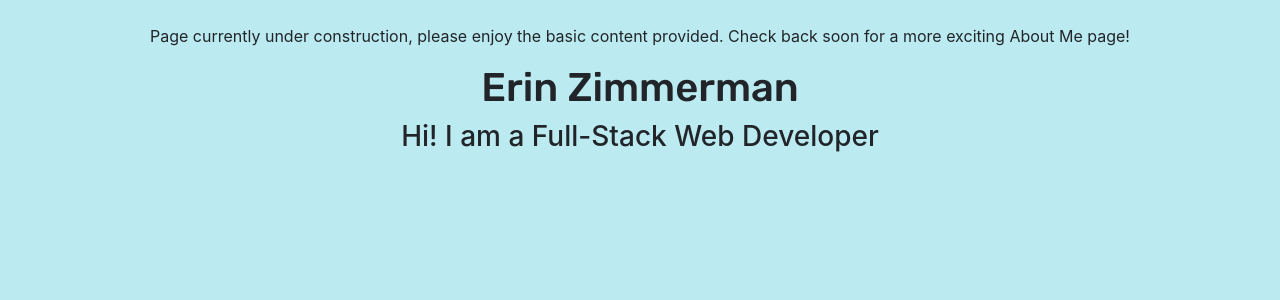
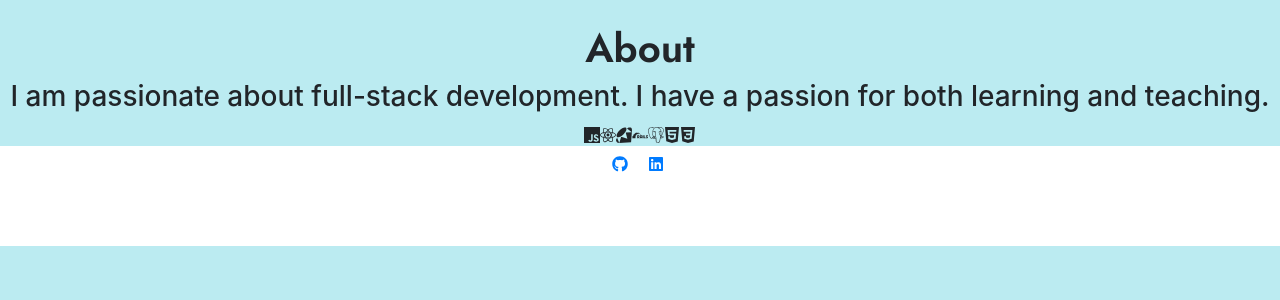
Before and after one commit to zyzzyxis/StaticPortfolio, a React (Create React App) app: page /about in a window 1280 px wide. Shown: the top 300 px of the page. Built offline with nearby package versions, Linux system fonts and the light colour scheme.

Commit message:
imported and added icons, footer

```diff
--- a/package.json
+++ b/package.json
@@ -11,6 +11,7 @@
     "react": "^17.0.2",
     "react-bootstrap": "^1.6.0",
     "react-dom": "^17.0.2",
+    "react-icons": "^4.2.0",
     "react-router": "^5.2.0",
     "react-router-dom": "^5.2.0",
     "react-scripts": "4.0.3",
--- a/src/App.js
+++ b/src/App.js
@@ -5,6 +5,7 @@ import Home from './pages/Home';
 import About from './pages/About';
 import Projects from './pages/Projects';
 import ContactMe from './pages/ContactMe';
+
 
 function App() {
   return (
--- /dev/null
+++ b/src/components/Footer.js
@@ -0,0 +1,21 @@
+import React from 'react'
+import {FaGithub, FaLinkedin} from "react-icons/fa";
+import {Link} from 'react-router-dom'
+import './basicstyles.css'
+
+const Footer = () => (
+  <div className='wrap'>
+    <div>
+      <div className="icons">
+        <Link href="https://github.com/zyzzyxis" target="_blank">
+          <FaGithub style={{margin:'10px'}}/>
+        </Link>
+        <Link href="https://www.linkedin.com/in/erin-zimmerman/" target="_blank">
+          <FaLinkedin style={{margin:'10px'}}/>
+        </Link>
+      </div>
+    </div>
+  </div>
+  )
+
+  export default Footer
--- a/src/components/basicstyles.css
+++ b/src/components/basicstyles.css
@@ -1,11 +1,13 @@
 @import url('https://fonts.googleapis.com/css2?family=Rubik:wght@400;500;700&display=swap');
+@import url('https://fonts.googleapis.com/css2?family=Poppins:wght@800&display=swap');
+@import url('https://fonts.googleapis.com/css2?family=Jost:wght@600&family=Poppins:wght@800&display=swap');
 
 body {
   background: rgb(187, 235, 241) !important;
 }
 
 h1 {
-  font-family: 'Rubik' !important;
+  font-family: 'Jost', sans-serif !important;
   display: flex;
   font-size: 22px;
   line-height: 100%;
@@ -21,12 +23,12 @@ h1 {
   padding: 3px;
 }
 .form-control {
-  font-family: 'Rubik' !important;
+  font-family: 'Poppins', sans-serif;
 }
 
 .fancy-button {
   text-decoration:none;
-  font-family: 'Roboto', sans-serif;
+  font-family: 'Poppins', sans-serif;
   text-align:center;
   margin-top:5%;
   padding-left: 20px;
@@ -50,3 +52,16 @@ h1 {
   flex-direction: column;
   background: linear-gradient(to right, #ba324f 0%, #ba324f 50%, white 50%, white 100%);
 }
+
+.wrap{
+  background-color:white;
+  width: 100%;
+  height: 100px;
+  bottom: 0;
+}
+
+.icons {
+  margin-right:.25%;
+  letter-spacing: 100px;
+  align-content: space-between;
+}
--- a/src/pages/About.js
+++ b/src/pages/About.js
@@ -1,11 +1,15 @@
+import React from 'react'
+import {SiRuby,SiReact,SiPostgresql,SiJavascript,SiRails,SiHtml5,SiCss3} from "react-icons/si";
+import Footer from '../components/Footer';
+
 const About = () => {
   return (
     <div>
       <br />
-      <p>Page currently under construction, please enjoy the basic content provided. Check back soon for a more exciting About Me page!</p>
-     <h1>Erin Zimmerman</h1>
-     <h3>Hi! I am a Full-Stack Web Developer</h3>
-
+     <h1>About</h1>
+     <h3>I am passionate about full-stack development. I have a passion for both learning and teaching. </h3>
+     <SiJavascript/><SiReact/><SiRuby/><SiRails/><SiPostgresql/><SiHtml5/><SiCss3/>
+     <Footer />
   </div>
   )
 }
--- a/src/pages/ContactMe.js
+++ b/src/pages/ContactMe.js
@@ -1,6 +1,7 @@
 import React from 'react';
 import { Button, Form , Container, Col} from "react-bootstrap"
 import emailjs from 'emailjs-com';
+import Footer from '../components/Footer';
 
 
 
@@ -49,6 +50,7 @@ const ContactMe = () => {
             </Button>
           </div>
         </Form>
+        <Footer />
         </Container>
       </>
 
--- a/src/pages/Home.js
+++ b/src/pages/Home.js
@@ -1,5 +1,6 @@
 import { Button } from 'react-bootstrap'
 import '../components/basicstyles.css'
+import Footer from '../components/Footer'
 const Home = () => {
 
 
@@ -13,6 +14,7 @@ const Home = () => {
       <a className="fancy-button"  href="/projects">Projects</a>
       <a className="fancy-button" href="/connect">Let's Connect!</a>
     </div>
+    <Footer/>
     </>
   )
 
--- a/src/pages/Projects.js
+++ b/src/pages/Projects.js
@@ -1,21 +1,22 @@
 import { Accordion, Card, Container } from "react-bootstrap"
+
 
 const Projects = () => {
   return (
     <>
       <Container>
         <br />
-        <p>Page currently under construction, please enjoy the basic content provided. Check back soon for a more exciting Projects page!</p>
         <h1>PROJECTS</h1>
+
       <Accordion>
           <Card>
             <Accordion.Toggle as={Card.Header} eventKey="0">
-              Current Projects
+              Streaks
             </Accordion.Toggle>
             <Accordion.Collapse eventKey="0">
               <Card.Body>
-                Streaks is a web application that allows friends to track competitions in a casual and fun way. Please take a look at our completed site <a target="_blank" rel="noreferrer" href="http://streaks-app.herokuapp.com/">here</a>. The team I worked on this project with are continuing to improve functionality and usability.
-               <p>This portfolio website will continue to have features added and improved upon. </p>
+                Streaks is a web application that allows friends to track competitions in a casual and fun way. Please take a look at our completed site <a target="_blank" rel="noreferrer" href="http://streaks-app.herokuapp.com/">here</a>.<p></p>
+               <p>This website continues to have features added by the same team that originally created it. </p>
                </Card.Body>
             </Accordion.Collapse>
           </Card>
@@ -33,8 +34,10 @@ const Projects = () => {
             </Accordion.Collapse>
           </Card>
         </Accordion>
+
       </Container>
     </>
+
   )
 }
 
```
Also changed, not shown: src/components/prompt.js (added, +25 -0 lines), 1 other file (tests, documents, lock files or other folders).
